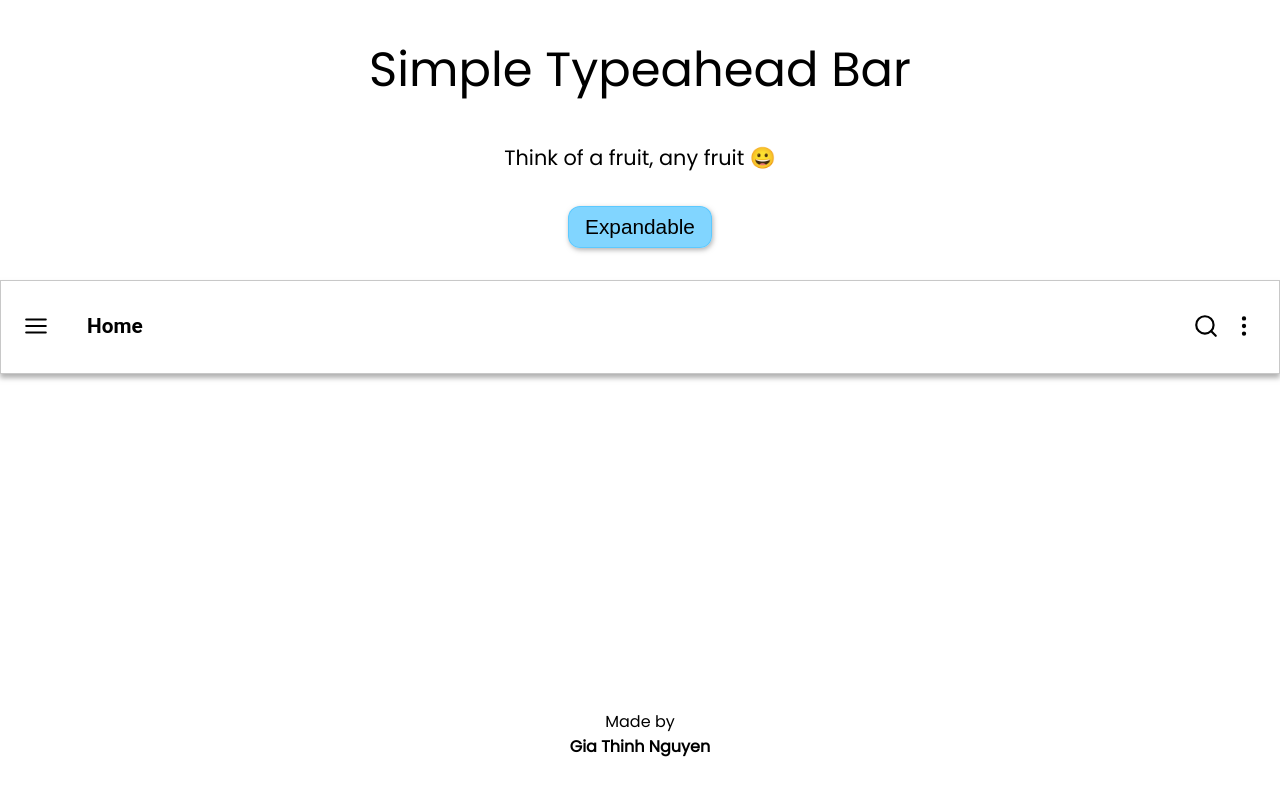
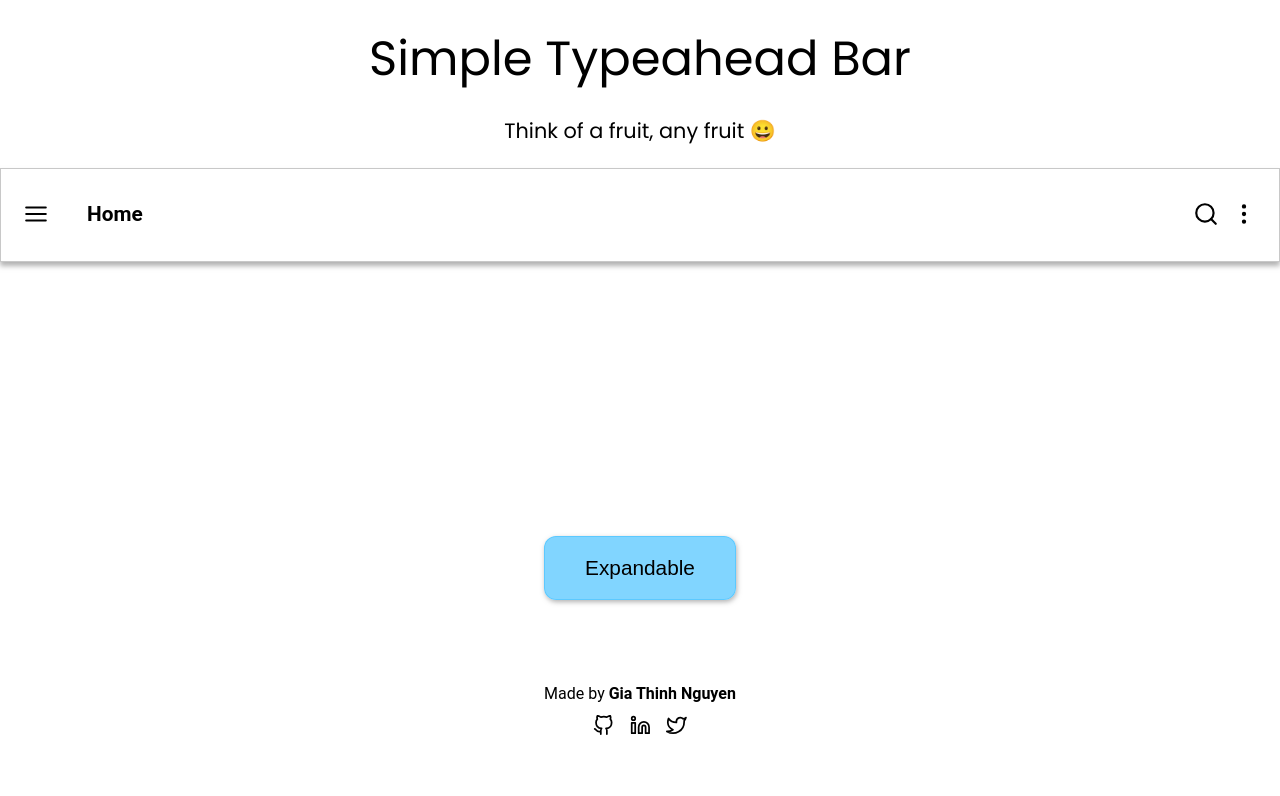
Before and after one commit to g-thinh/simple-typeahead-react, a React (Create React App) app: page / in a window 1280 px wide. Shown: the top 796 px of the page. Built offline with nearby package versions, Linux system fonts and the light colour scheme.

Commit message:
added footer/header comp to app

```diff
--- a/src/App.js
+++ b/src/App.js
@@ -2,6 +2,8 @@ import React from "react";
 import styled from "styled-components";
 import { GlobalStyles } from "./components/GlobalStyles";
 import SearchBar from "./components/SearchBar";
+import Header from "./components/Header";
+import Footer from "./components/Footer";
 import ExpandedSearchBar from "./components/ExpandedSearchBar";
 import { isBrowser, isMobile } from "react-device-detect";
 import { fruits } from "./data";
@@ -10,57 +12,36 @@ function App() {
   const [choice, setChoice] = React.useState(false);
 
   return (
-    <>
     <Wrapper>
-        <Header>
-          {isBrowser && (
-            <>
-              <Title>Simple Typeahead Bar</Title>
-              <Subheader>Think of a fruit, any fruit 😀</Subheader>
-              <Button onClick={() => setChoice(!choice)}>
-                {choice ? "Persistent" : "Expandable"}
-              </Button>
-            </>
-          )}
+      {isBrowser && <Header />}
+      <Content>
         {choice ? (
           <SearchBar data={fruits} show={false} />
         ) : (
           <ExpandedSearchBar />
         )}
-        </Header>
-        <Footer>
-          {isMobile && (
-            <>
-              <Title>Simple Typeahead Bar</Title>
-              <Subheader>Think of a fruit, any fruit 😀</Subheader>
+      </Content>
       <Button onClick={() => setChoice(!choice)}>
         {choice ? "Persistent" : "Expandable"}
       </Button>
-            </>
-          )}
-          Made by
-          <a
-            href="https://giathinhnguyen.com/"
-            target="_blank"
-            rel="noreferrer"
-          >
-            {" "}
-            Gia Thinh Nguyen
-          </a>
-        </Footer>
+      {isMobile && <Header />}
+      <Footer />
+      <GlobalStyles />
     </Wrapper>
-      <GlobalStyles />
-    </>
   );
 }
 
 const Button = styled.button`
+  /* flex: 1; */
+  display: flex;
+  justify-content: center;
+  align-items: center;
   text-align: center;
-  width: auto;
-  height: auto;
+  width: 12rem;
+  height: 4rem;
   font-size: 1.3rem;
   padding: 0.5rem 1rem;
-  margin-bottom: 2rem;
+  margin: 2rem;
   background-color: hsla(200deg, 100%, 65%, 0.7);
 
   border: 1px solid hsla(200deg, 100%, 65%, 0.7);
@@ -71,8 +52,18 @@ const Button = styled.button`
   cursor: pointer;
 
   &:hover {
-    filter: brightness(0.9);
+    background-color: hsla(200deg, 100%, 60%, 0.7);
   }
+`;
+
+const Content = styled.div`
+  flex: 4;
+  display: flex;
+  flex-direction: column;
+  justify-content: flex-start;
+  height: auto;
+  align-items: center;
+  margin: auto;
 `;
 
 const Wrapper = styled.div`
@@ -84,47 +75,4 @@ const Wrapper = styled.div`
   align-items: center;
 `;
 
-const Header = styled.div`
-  display: flex;
-  flex-direction: column;
-  justify-content: center;
-  align-items: center;
-`;
-
-const Subheader = styled.p`
-  font-family: "Poppins", sans-serif;
-  font-weight: 400;
-  text-align: center;
-  font-size: 1.3rem;
-  margin-bottom: 2rem;
-`;
-
-const Title = styled.h1`
-  text-align: center;
-  font-family: "Poppins", sans-serif;
-  font-size: 3rem;
-  font-weight: 100;
-  margin: 2rem;
-`;
-
-const Footer = styled.div`
-  width: 95%;
-  margin: 5vh 0;
-  font-family: "Poppins", sans-serif;
-  font-weight: 400;
-  text-align: center;
-
-  display: flex;
-  flex-direction: column;
-  justify-content: space-between;
-  align-items: center;
-
-  & a {
-    text-decoration: none;
-    color: inherit;
-    font-family: inherit;
-    font-weight: bold;
-  }
-`;
-
 export default App;
```
Lines whose indentation alone changed are shown as unchanged.
